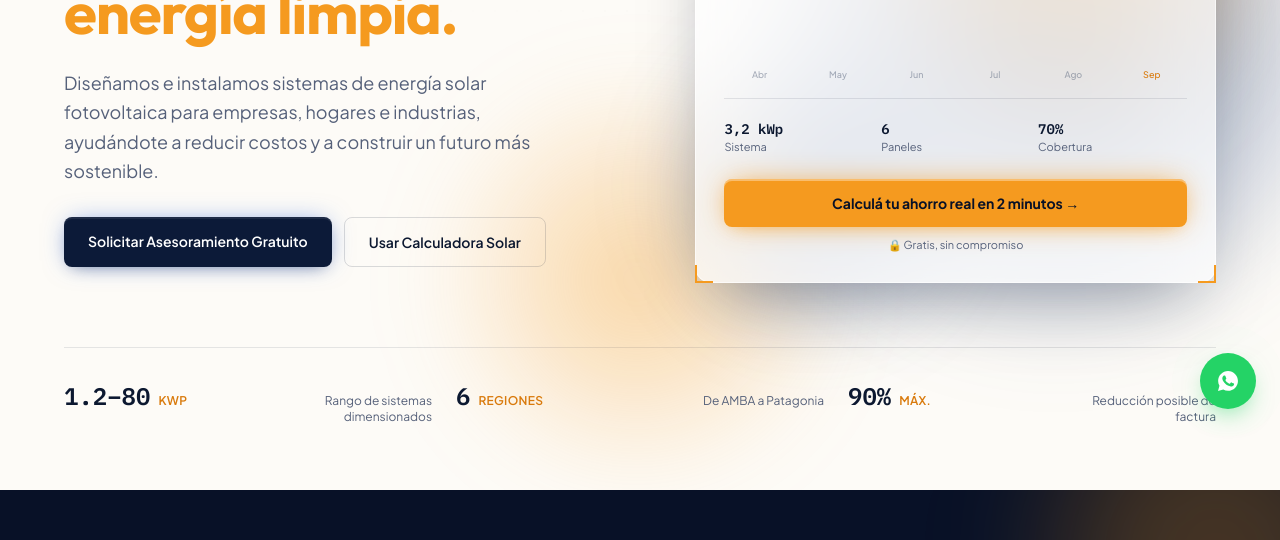
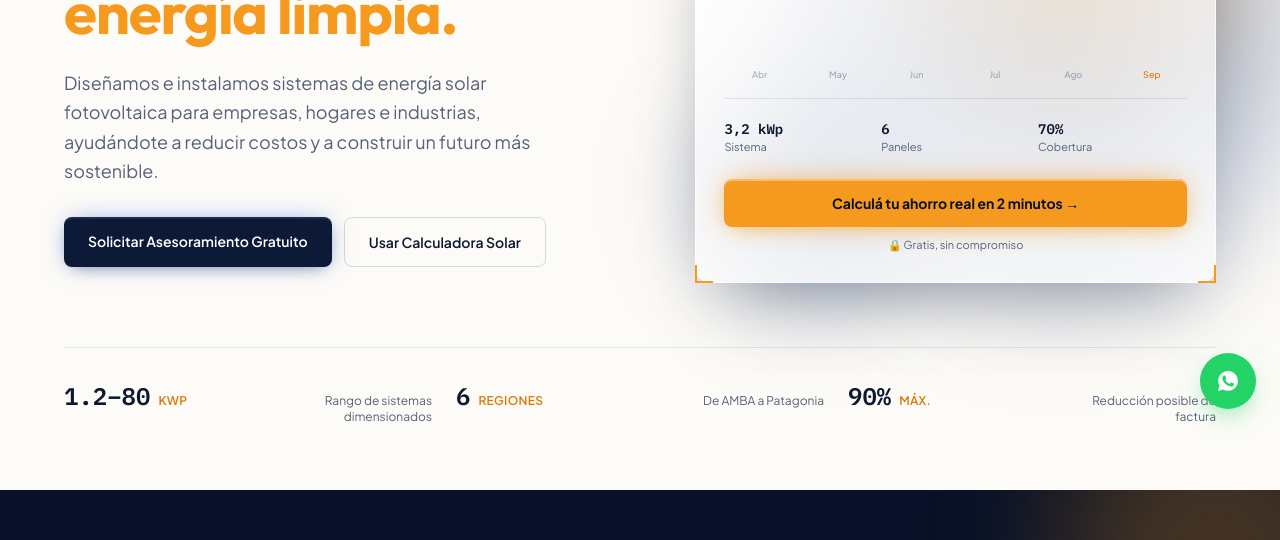
Before and after one commit to bhelectricsolar/bh-electric-solar, a Next.js app: page / in a window 1280 px wide. Shown: the part 367-907 px from the top of the page. Built offline with nearby package versions, Linux system fonts and the light colour scheme; no server answers; the database is empty.

Commit message:
Quita también el glow naranja inferior del hero (opacaba la fila de estadísticas)
Co-Authored-By: Claude Sonnet 5 <noreply@anthropic.com>

```diff
--- a/src/components/Hero.tsx
+++ b/src/components/Hero.tsx
@@ -17,7 +17,6 @@ export default function Hero() {
     <section id="inicio" className="relative isolate overflow-hidden bg-background px-4 pb-16 pt-14 sm:pt-20">
       <div className="pointer-events-none absolute inset-x-0 top-0 -z-10 h-[520px] bg-dot-grid [mask-image:radial-gradient(ellipse_60%_60%_at_50%_0%,black,transparent)]" />
       <GlowOrb color="#2a4a8a" size={640} opacity={0.6} className="-right-24 top-0" />
-      <GlowOrb color="#f59a1f" size={420} opacity={0.4} className="bottom-0 left-1/3" />
 
       <div className="mx-auto grid max-w-6xl gap-14 lg:grid-cols-[1.05fr_0.95fr] lg:items-center">
         <div className="text-center lg:text-left">
```
